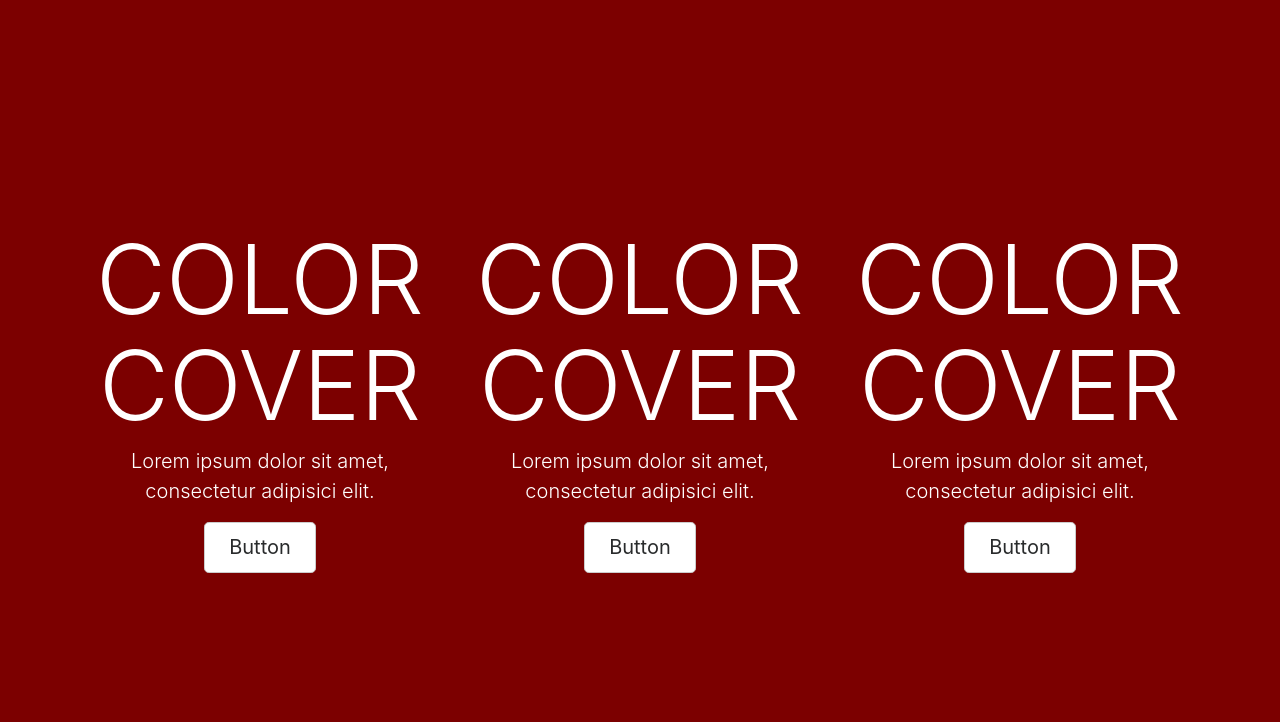
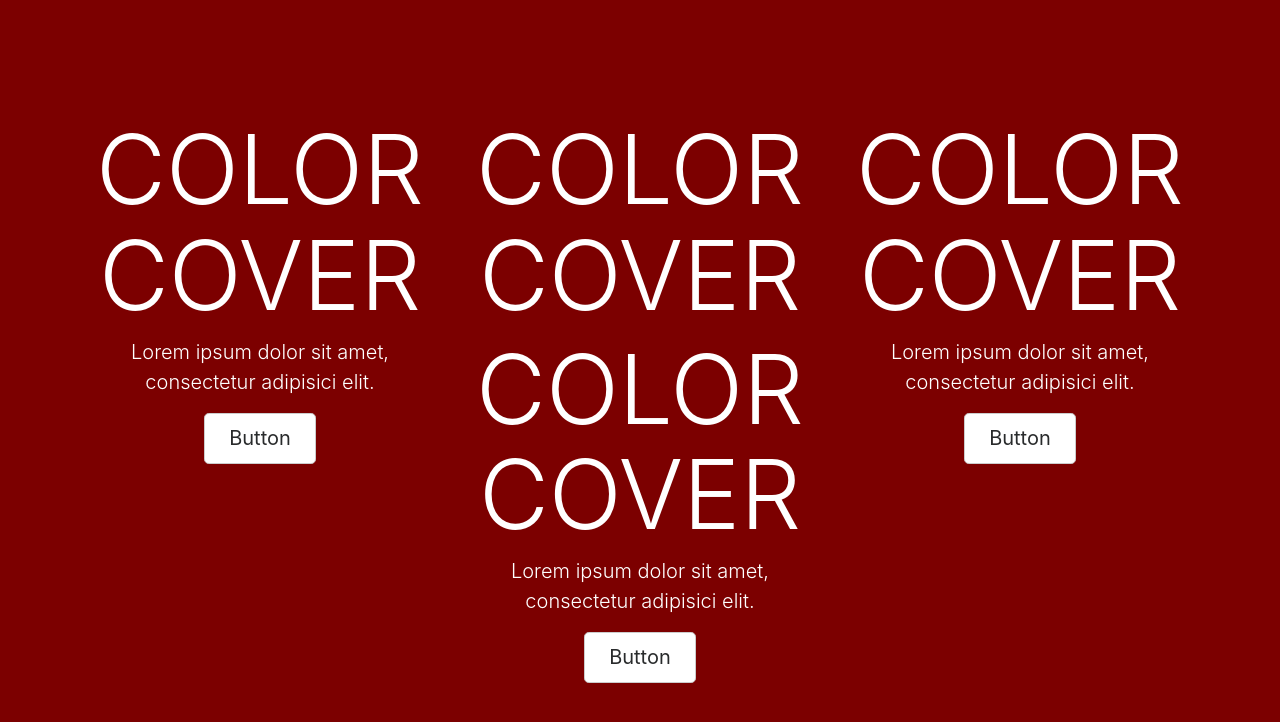
Before and after one commit to gsereg/test, a plain HTML site: page index.html in a window 1280 px wide. Drawn offline with nearby package versions, Linux system fonts and the light colour scheme.

Commit message:
Commit from Pingendo

```diff
--- a/index.html
+++ b/index.html
@@ -24,6 +24,7 @@
           <a href="#" class="btn btn-lg btn-secondary">Button</a>
         </div>
         <div class="col-lg-4">
+          <h1 class="display-1 text-white">COLOR COVER</h1>
           <h1 class="display-1 text-white">COLOR COVER</h1>
           <p class="lead text-white">Lorem ipsum dolor sit amet, consectetur adipisici elit.</p>
           <a href="#" class="btn btn-lg btn-secondary">Button</a>
@@ -71,6 +72,8 @@
 
 
 
+
+
 </body>
 
 </html>
```
